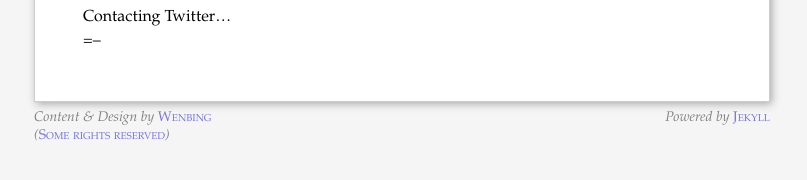
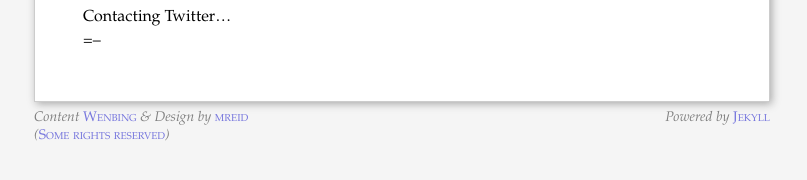
Before and after one commit to GunioRobot/wenbing.github.com, a Jekyll site: the page built from index.markdown, in a window 1280 px wide. Shown: the part 426-606 px from the top of the page, without its empty margins (238-1045 px from the left). Built offline with Jekyll 4.4.1, drawn with Linux system fonts in a browser that asks for light colours; Markdown is read by kramdown in place of the engine named in the settings.

Commit message:
change footer

```diff
--- a/404.html
+++ b/404.html
@@ -7,7 +7,7 @@ title:页面不存在！
 
 <blockquote>
    <i>你进入这河，<br/>
-     但水已经流逝。<br/>
+     但水已流逝。<br/>
      该页面不存在。
    </i>
 </blockquote>
--- a/_layouts/default.html
+++ b/_layouts/default.html
@@ -23,10 +23,12 @@
       <div id="footer">
         <address>
           <span class="copyright">
-            Content &amp; Design by
-            <a href="#">Wenbing</a>
+            Content
+            <a href="/">Wenbing</a>
+            &amp; Design by
+            <a href="https://github.com/mreid">mreid</a>
             <br/>
-            (<a rel="licence" href="#">Some rights reserved</a>)
+            (<a rel="licence" href="/">Some rights reserved</a>)
           </span>
           <span class="engine">
             Powered by
```
